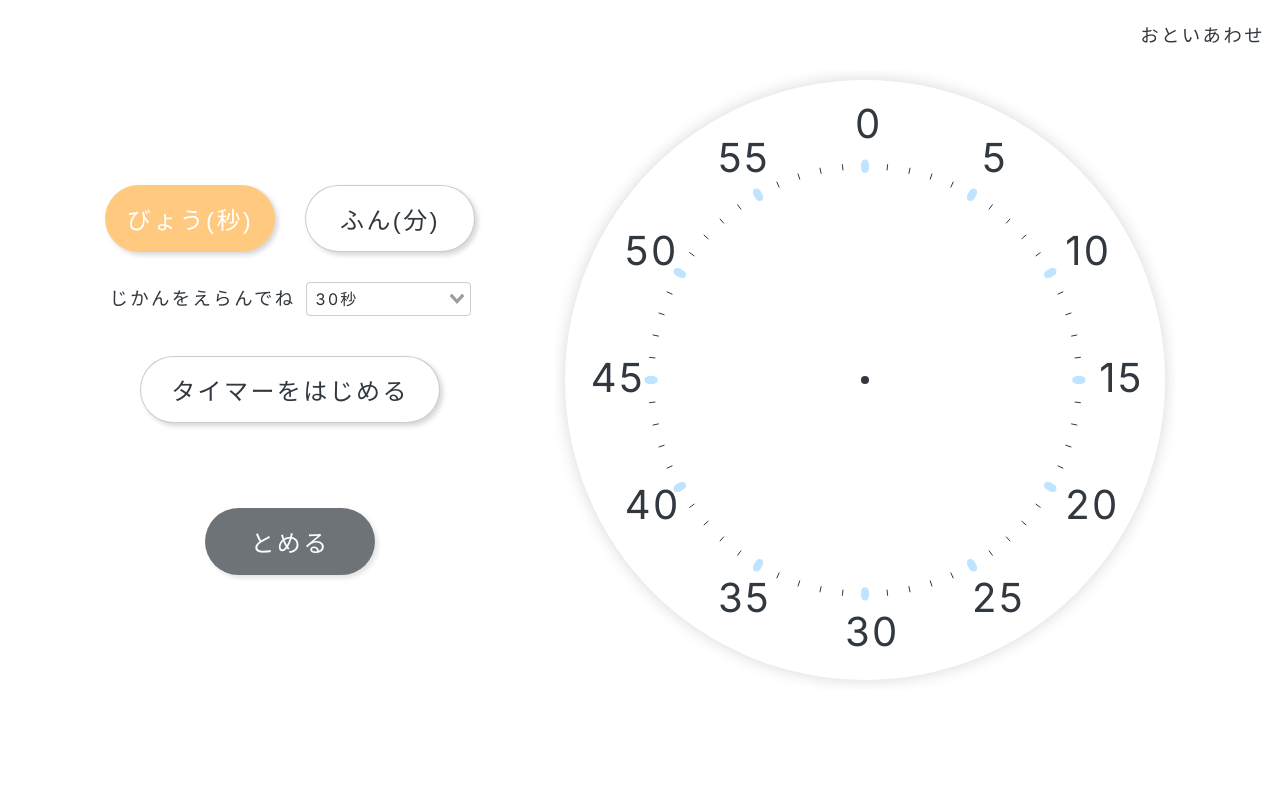
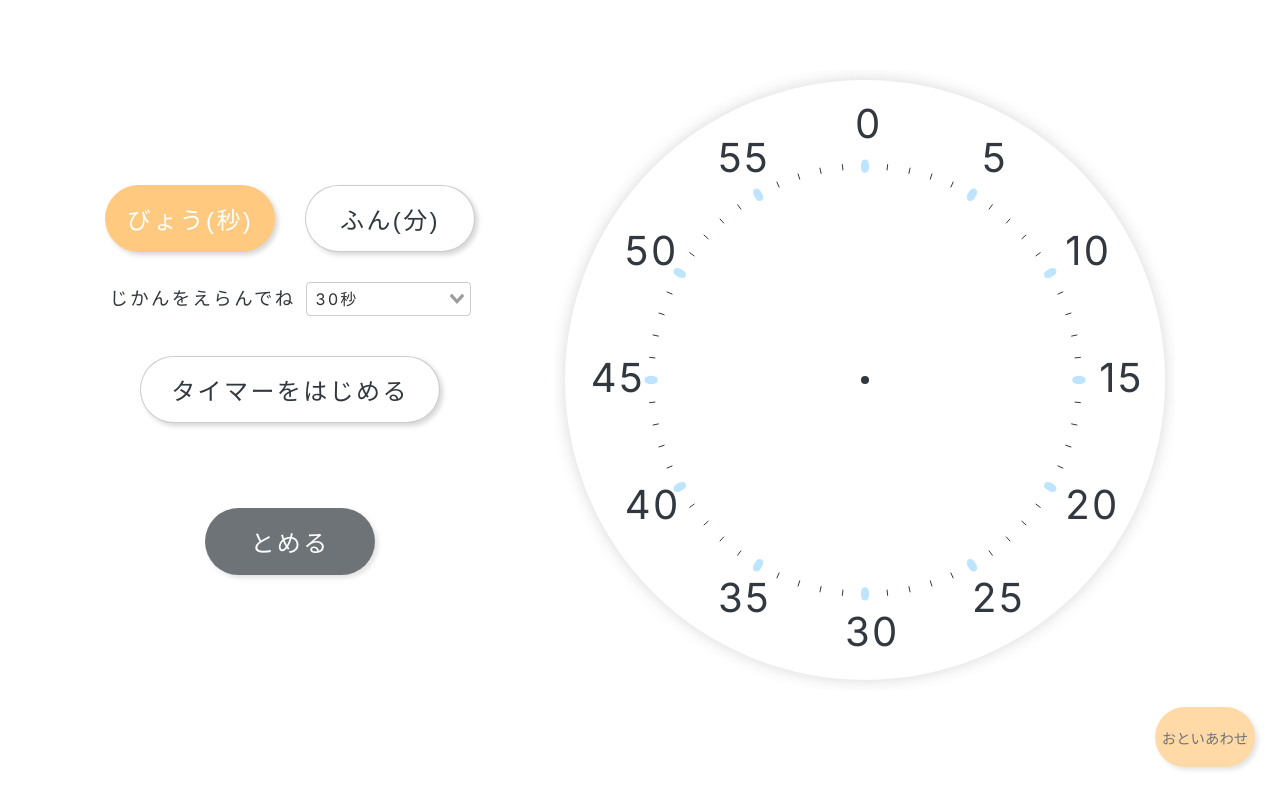
Before and after one commit to mariko-mr/kids-timer, a Vue app: page / in a window 1280 px wide. Built offline with nearby package versions, Linux system fonts and the light colour scheme.

Commit message:
feature: おといあわせボタンの作成#17

```diff
--- a/src/App.vue
+++ b/src/App.vue
@@ -4,6 +4,7 @@ import { ref, onMounted } from "vue";
 import Konva from "konva";
 import confetti from "canvas-confetti";
 import ModalTimerFinish from "./components/ModalTimerFinish.vue";
+import ModalContact from "./components/ModalContact.vue";
 
 const canvasWidth = ref(620);
 const canvasHeight = ref(620);
@@ -353,6 +354,21 @@ const getEndAngle = () => {
     <AppHeader />
   </header>
 
+   <!-- お問い合わせボタン -->
+  <div>
+    <button
+        class="modal-contact btn"
+        id="show-modal-contact"
+        @click="showModalContact = true"
+      ></button>
+    </div>
+      <Teleport to="body">
+        <ModalContact
+          :show="showModalContact"
+          @close="showModalContact = false"
+        ></ModalContact>
+      </Teleport>
+
   <main class="main container">
     <div class="timer-items">
       <div class="timer" id="container">
@@ -622,4 +638,54 @@ const getEndAngle = () => {
     border: 1px solid $color-main;
   }
 }
+
+.modal-contact {
+  color: $color-black;
+  text-align: center;
+  font-size: 0.9rem;
+  letter-spacing: normal;
+  padding: 0px;
+  position: fixed;
+  z-index: 7;
+  background-color:  $color-main;
+  border: none;
+  border-radius: 40px;
+  width: 100px;
+  height: 60px;
+  bottom: 33px;
+  right: 25px;
+  opacity: 0.7;
+
+  &:hover {
+    opacity: 1;
+  }
+
+  &::before {
+    content: "おといあわせ";
+    width: 100px;
+  }
+
+
+  @include mq(md) {
+    font-size: 0.7rem;
+    width: 50px;
+    height: 50px;
+    border-radius: 50px;
+    bottom: 10px;
+    right: 10px;
+
+  &::before {
+    content: "";
+    position: absolute;
+    top: 25%;
+    left: 27%;
+    width: 25px;
+    height: 25px;
+    background-image: url(./assets/img/contact-big.svg);
+    background-repeat: no-repeat;
+    background-position: center center;
+    background-size: contain;
+  }
+  }
+}
 </style>
--- a/src/components/AppHeader.vue
+++ b/src/components/AppHeader.vue
@@ -1,8 +1,8 @@
 <script setup>
-import ModalContact from "./ModalContact.vue";
+// import ModalContact from "./ModalContact.vue";
 import { ref } from "vue";
 
-const showModalContact = ref(false);
+// const showModalContact = ref(false);
 </script>
 
 <template>
@@ -14,7 +14,7 @@ const showModalContact = ref(false);
   <!-- /.header__left -->
   <div class="header__right">
     <nav class="header__nav">
-      <button
+      <!-- <button
         class="modal-contact"
         id="show-modal-contact"
         @click="showModalContact = true"
@@ -26,7 +26,7 @@ const showModalContact = ref(false);
           :show="showModalContact"
           @close="showModalContact = false"
         ></ModalContact>
-      </Teleport>
+      </Teleport> -->
     </nav>
   </div>
   <!-- /.header__right -->
@@ -47,9 +47,9 @@ const showModalContact = ref(false);
   align-items: center;
 }
 
-.modal-contact {
-  color: $color-black;
-  font-size: 1.15rem;
-  letter-spacing: $letter-spacing;
-}
+// .modal-contact {
+//   color: $color-black;
+//   font-size: 1.15rem;
+//   letter-spacing: $letter-spacing;
+// }
 </style>
```
Also changed, not shown: src/assets/img/contact-big.svg (added), src/assets/img/contact-small.svg (added).
